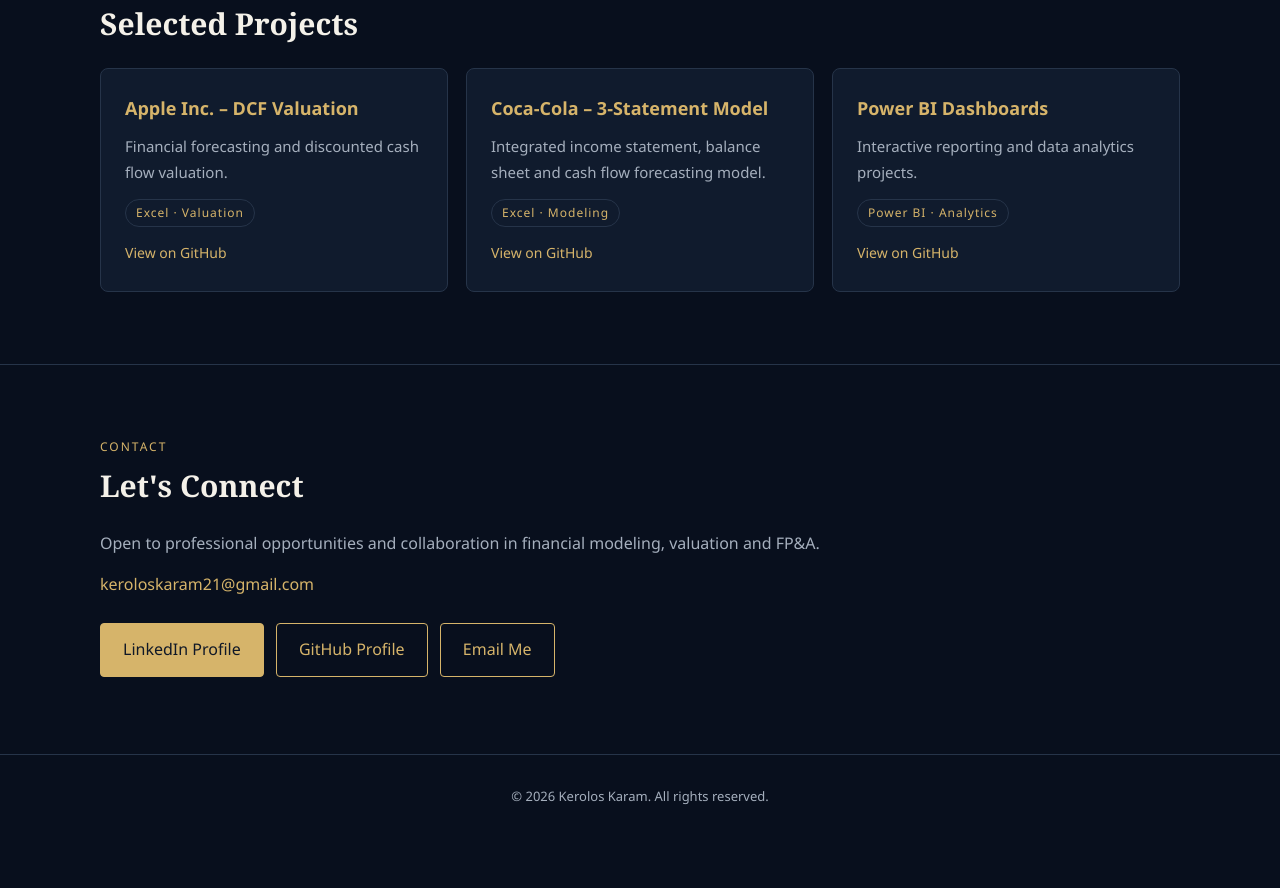
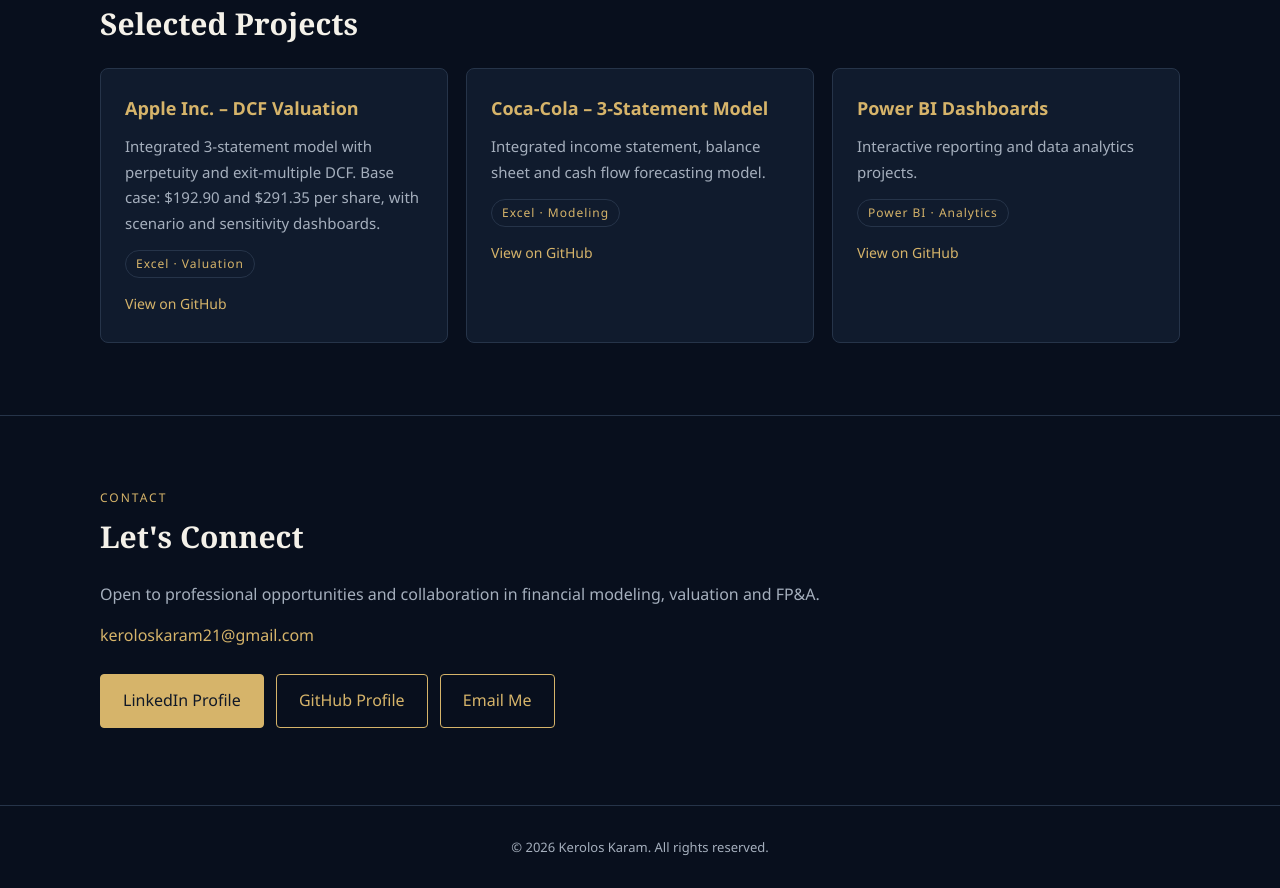
Before and after one commit to KerolosKaram-FA/KerolosKaram-FA, a plain HTML site: page index.html in a window 1280 px wide. Shown: the part 1875-2763 px from the top of the page. Before the commit the page ends 2712 px from the top, so only its background shows below. Drawn offline with Linux system fonts and the light colour scheme.

Commit message:
Add files via upload

```diff
--- a/index.html
+++ b/index.html
@@ -173,9 +173,9 @@ footer{padding:30px 0;color:var(--muted);font-size:13px;text-align:center;border
       <div class="grid">
         <div class="card">
           <h4>Apple Inc. – DCF Valuation</h4>
-          <p>Financial forecasting and discounted cash flow valuation.</p>
+          <p>Integrated 3-statement model with perpetuity and exit-multiple DCF. Base case: $192.90 and $291.35 per share, with scenario and sensitivity dashboards.</p>
           <span class="tag">Excel · Valuation</span><br>
-          <a class="link" href="https://github.com/KerolosKaram-FA" target="_blank" rel="noopener">View on GitHub</a>
+          <a class="link" href="https://github.com/KerolosKaram-FA/apple-dcf-valuation" target="_blank" rel="noopener">View on GitHub</a>
         </div>
         <div class="card">
           <h4>Coca-Cola – 3-Statement Model</h4>
```
